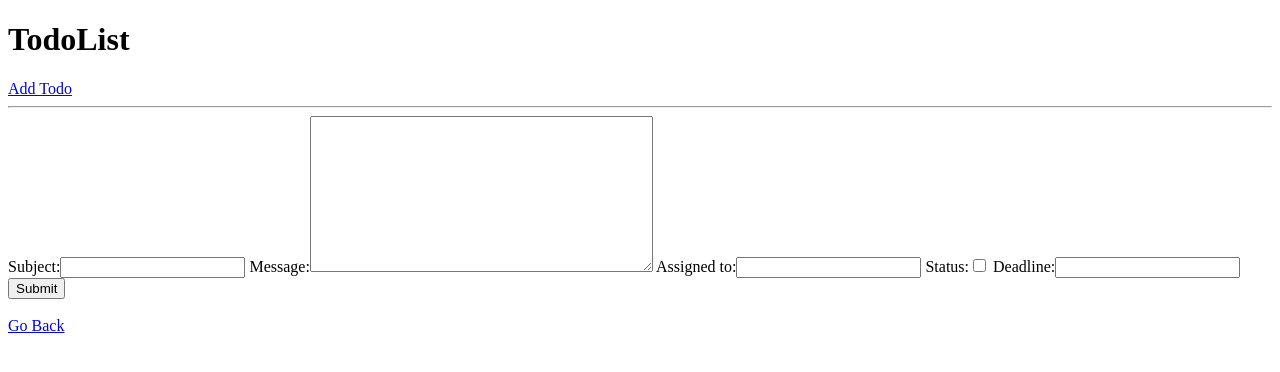
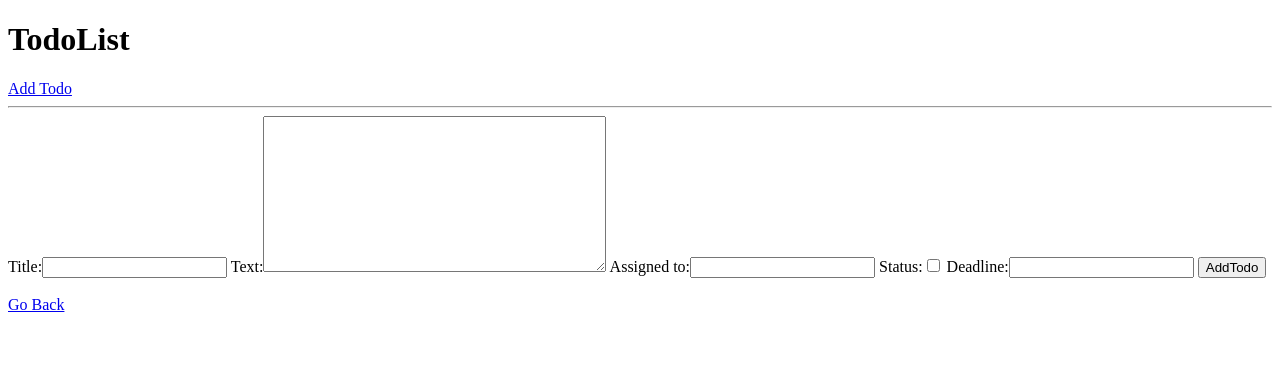
Before and after one commit to gari3008ma/TodoApp, a Django app: page /todos/add in a window 1280 px wide. Shown: the top 372 px of the page. Run offline with Django 3.2, Linux system fonts and the light colour scheme.

```diff
--- a/todos/forms.py
+++ b/todos/forms.py
@@ -2,8 +2,8 @@ from django import forms
 
 
 class TodoForm(forms.Form):
-    subject = forms.CharField(max_length=100)
-    message = forms.CharField(widget=forms.Textarea)
+    title = forms.CharField(max_length=100)
+    text = forms.CharField(widget=forms.Textarea)
     assigned_to = forms.EmailField()
     status = forms.BooleanField()
     deadline = forms.DateField()
--- a/todos/templates/add.html
+++ b/todos/templates/add.html
@@ -2,7 +2,7 @@
 <form action="{% url 'add' %}" method="post">
 {% csrf_token %}
     {{ form }}
-    <input type="submit" value="Submit" />
+    <button type="submit">AddTodo</button>
 </form>
 <br>
 <a href="/todos/dashboard/">Go Back</a>
--- a/todos/views.py
+++ b/todos/views.py
@@ -65,7 +65,7 @@ def add(request):
             created_by = UserProfile.objects.get(user=request.user)
             assigned_to = form.cleaned_data['assigned_to']
             deadline = form.cleaned_data['deadline']
-            todo = Todo(title=title, text=text, created_by_id=created_by.id, assigned_to=assigned_to, deadline=deadline)
+            todo = Todo(title=title, text=text, created_by_id=created_by.id, deadline=deadline)
             todo.save()
             return HttpResponseRedirect('/todos/dashboard/')
 
```
Also changed, not shown: 2 other files.
